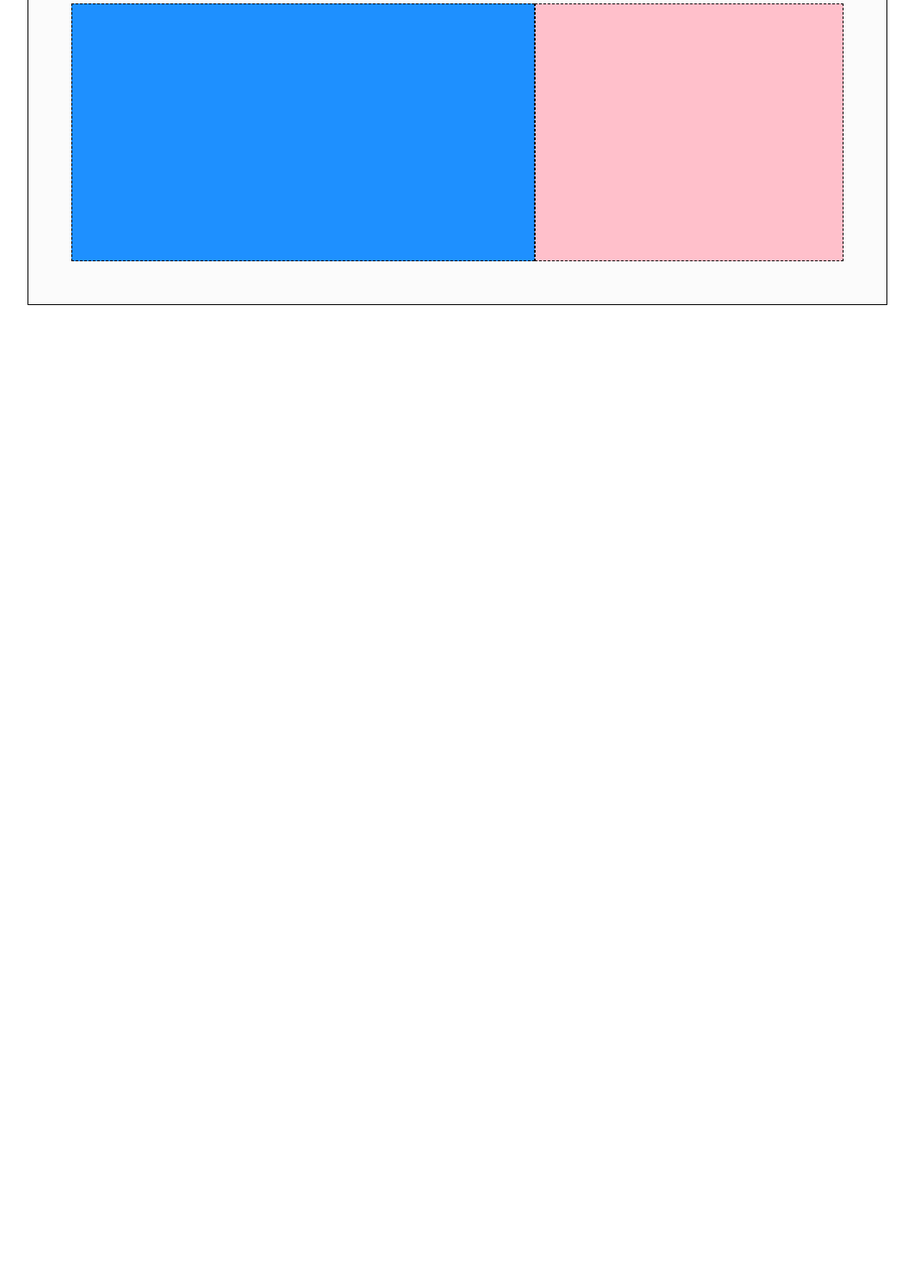
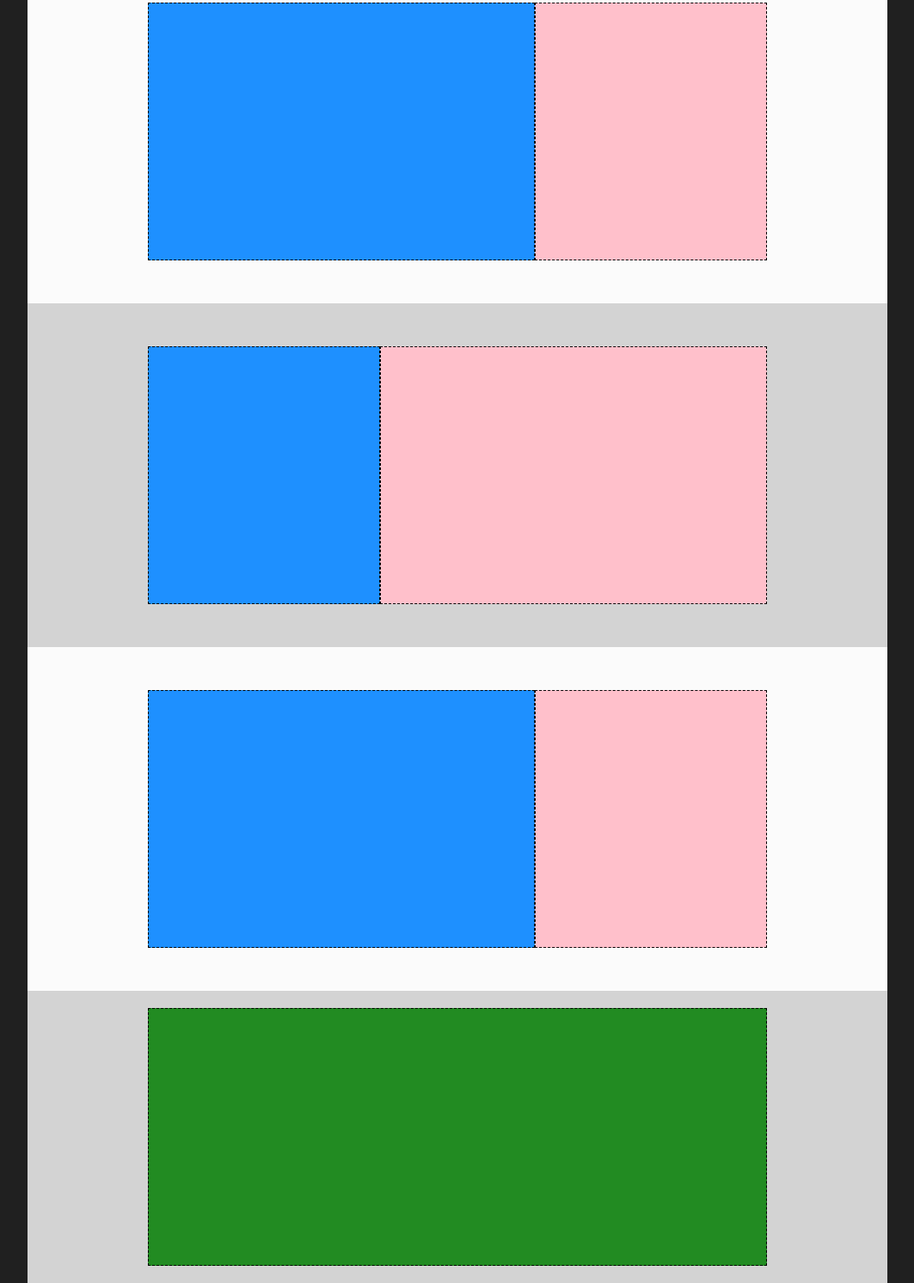
Before and after one commit to michelebonanno92/htmlcss-struttura-discord, a plain HTML site: page index.html in a window 1280 px wide. Shown: the part 429-1922 px from the top of the page at 86% size, without its empty margins (108-1171 px from the left). Before the commit the page ends 800 px from the top, so only its background shows below. Drawn offline with Linux system fonts and the light colour scheme.

Commit message:
finish main

```diff
--- a/css/style.css
+++ b/css/style.css
@@ -15,6 +15,10 @@ html{
 /*
 general
  */
+
+ body{
+  background-color: #202020;
+ }
 
  .container{
     max-width: 1000px;
@@ -67,25 +71,85 @@ general
   /*
   main
   */
+
   .first-section-main{
     background-color: #FBFBFB;
     display: flex;
     justify-content: center;
     margin: 0 auto ;
     padding: 50px;
-    border: 1px solid black;
   }
 
   .first-section-main :first-child{
     background-color:#1E90FF;
-    width: 60%;
+    width: 50%;
     border: 1px dashed black;
     min-height: 300px;
   }
 
   .first-section-main :nth-child(2){
     background-color: #FFC0CB ;
-    width: 40%;
+    width: 30%;
     border: 1px dashed black;
     min-height: 300px;
   }
+
+  .second-section-main{
+    background-color: #D3D3D3 ;
+    display: flex;
+    justify-content: center;
+    margin: 0 auto ;
+    padding: 50px;
+  }
+
+  .second-section-main :first-child{
+    background-color:#1E90FF;
+    width: 30%;
+    border: 1px dashed black;
+    min-height: 300px;
+  }
+
+  .second-section-main :nth-child(2){
+    background-color: #FFC0CB ;
+    width: 50%;
+    border: 1px dashed black;
+    min-height: 300px;
+  }
+
+  .third-section-main{
+    background-color: #FBFBFB;
+    display: flex;
+    justify-content: center;
+    margin: 0 auto ;
+    padding: 50px;
+  }
+
+  .third-section-main :first-child{
+    background-color:#1E90FF;
+    width: 50%;
+    border: 1px dashed black;
+    min-height: 300px;
+  }
+
+  .third-section-main :nth-child(2){
+    background-color: #FFC0CB ;
+    width: 30%;
+    border: 1px dashed black;
+    min-height: 300px;
+  }
+
+  .fourth-section-main{
+    background-color: #D3D3D3;
+    display: flex;
+    justify-content: center;
+    margin: 0 auto ;
+    padding: 20px;
+
+  }
+
+  .fourth-section-main :first-child{
+    background-color:#228B22;
+    border: 1px dashed black;
+    min-height: 300px;
+    width: 75%;
+  }
--- a/index.html
+++ b/index.html
@@ -31,9 +31,23 @@
                     <div></div>
                     <div></div>
                 </section>
-                <section></section>
-                <section></section>
-                <section></section>
+                <!-- section 2 -->
+                <section class="second-section-main">
+                    <div></div>
+                    <div></div>
+                </section>
+                  <!-- section 3 -->
+                <section class="third-section-main">
+                    <div></div>
+                    <div></div>
+                </section>
+                    <!-- section 4 -->
+                <section class="fourth-section-main">
+                    <div></div>
+                    <div></div>
+                </section>
+
+
             </main>
             <!-- /main -->
 
```
